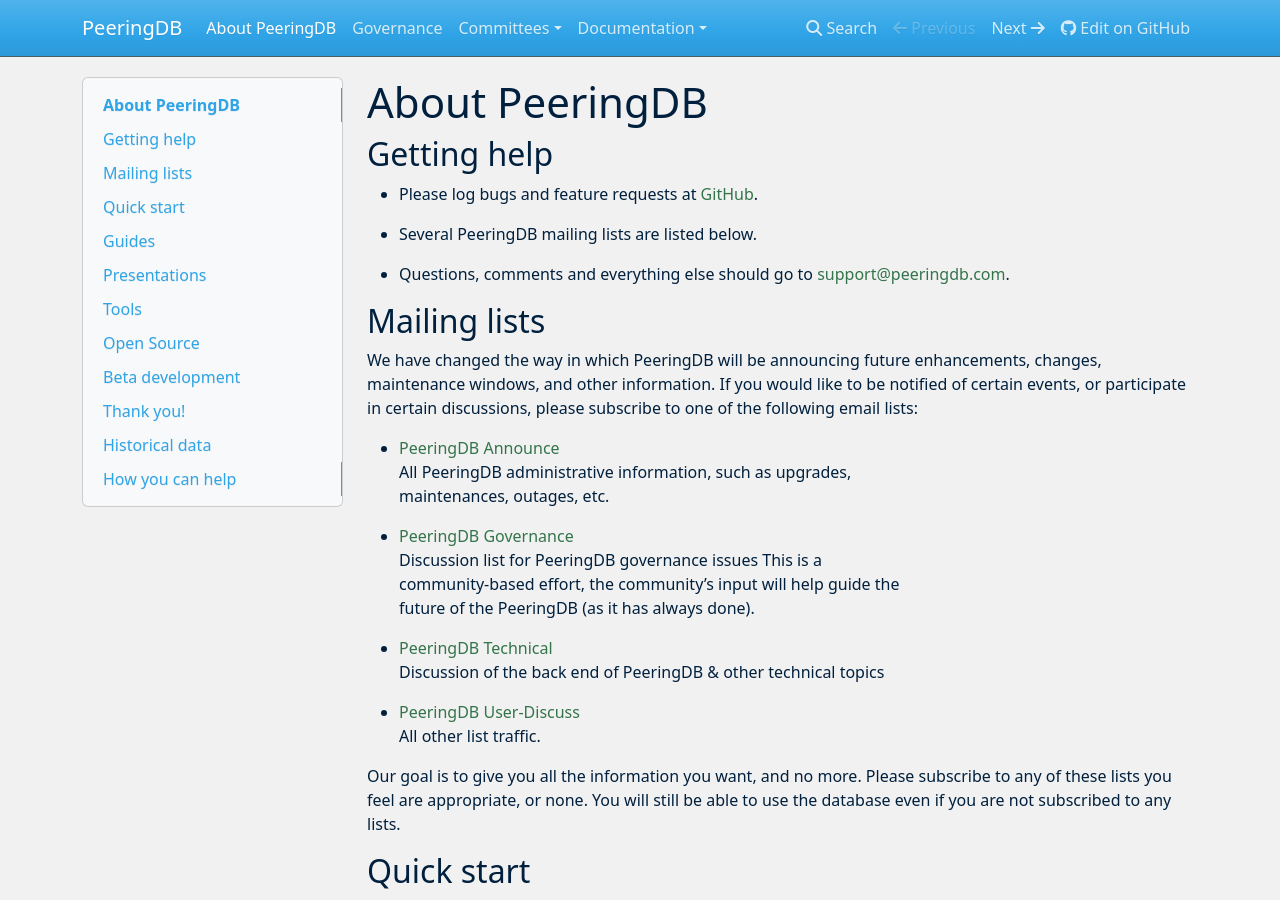
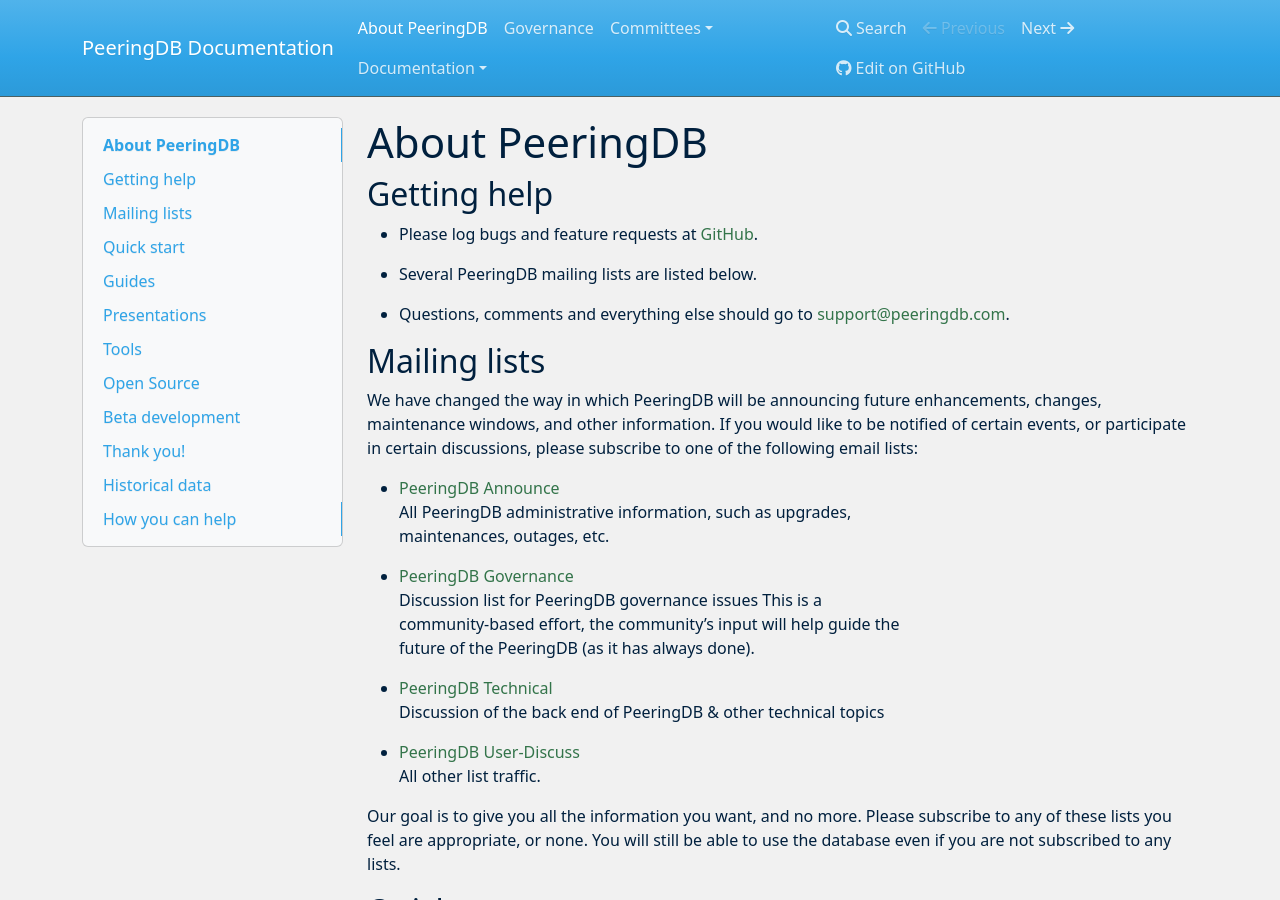
Before and after one commit to peeringdb/docs, an MkDocs documentation site: the page built from docs/index.md, in a window 1280 px wide and 900 px high. Built offline with MkDocs 1.6.1, drawn with Linux system fonts in a browser that asks for light colours; nearby versions of some CDN libraries.

Commit message:
Rebranding.

```diff
--- a/mkdocs.yml
+++ b/mkdocs.yml
@@ -1,4 +1,4 @@
-site_name: PeeringDB
+site_name: PeeringDB Documentation
 site_url: https://www.peeringdb.com/
 repo_url: https://github.com/peeringdb/docs
 theme:
```
